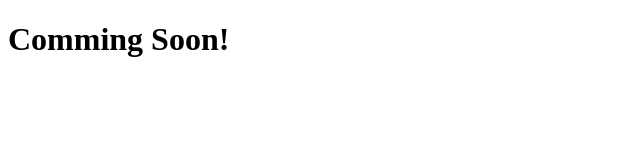
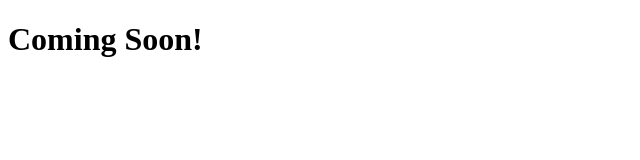
Before and after one commit to CarolDianeHA/CarolDianeHA.github.io, a plain HTML site: page index.html in a window 1280 px wide. Shown: the whole page, without its empty margins (0-640 px from the left). Drawn offline with Linux system fonts and the light colour scheme.

Commit message:
Fixing typo

```diff
--- a/index.html
+++ b/index.html
@@ -6,6 +6,6 @@
     <title>HA Technologies</title>
 </head>
 <body>
-    <h1>Comming Soon!</h1>
+    <h1>Coming Soon!</h1>
 </body>
 </html>
```
